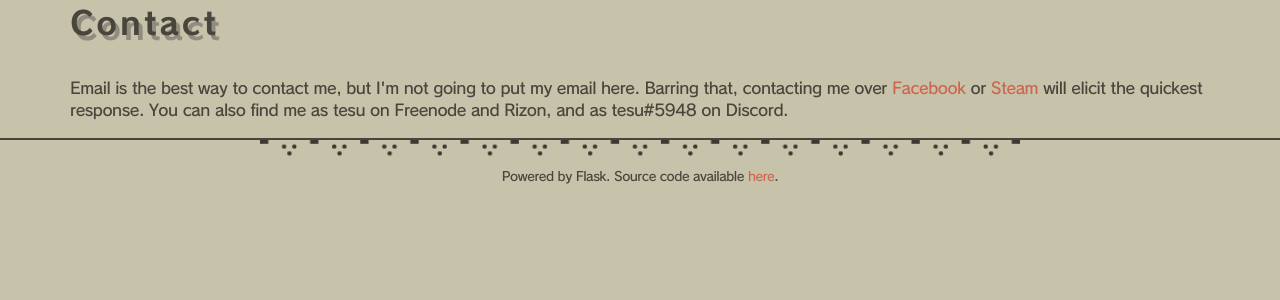
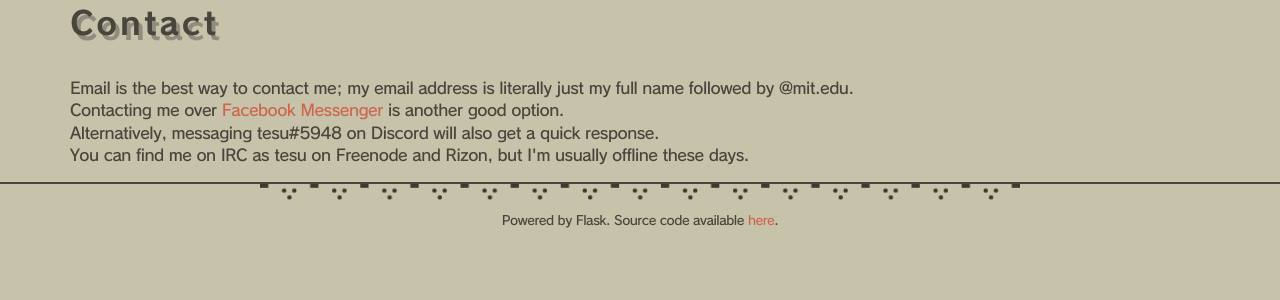
Before and after one commit to tesu/website, a Flask app: template tesu/templates/contact.html in a window 1280 px wide. Shown: the part 88-388 px from the top of the page. Run offline with Flask 2, Linux system fonts and the light colour scheme; the template is opened without the code that fills it, so the values that code supplies are empty.

Commit message:
revamped contact page

```diff
--- a/tesu/templates/contact.html
+++ b/tesu/templates/contact.html
@@ -1,5 +1,8 @@
 {% extends 'base.html' %}
 {% block content %}
             <h1>Contact</h1>
-            <p>Email is the best way to contact me, but I'm not going to put my email here. Barring that, contacting me over <a href="https://facebook.com/3edgy6u">Facebook</a> or <a href="https://steamcommunity.com/id/tesu-">Steam</a> will elicit the quickest response. You can also find me as tesu on Freenode and Rizon, and as tesu#5948 on Discord.</p>
+            <p>Email is the best way to contact me; my email address is literally just my full name followed by @mit.edu.</p>
+            <p>Contacting me over <a href="https://m.me/3edgy6u">Facebook Messenger</a> is another good option.</p>
+            <p>Alternatively, messaging tesu#5948 on Discord will also get a quick response.</p>
+            <p>You can find me on IRC as tesu on Freenode and Rizon, but I'm usually offline these days.</p>
 {% endblock %}
```
